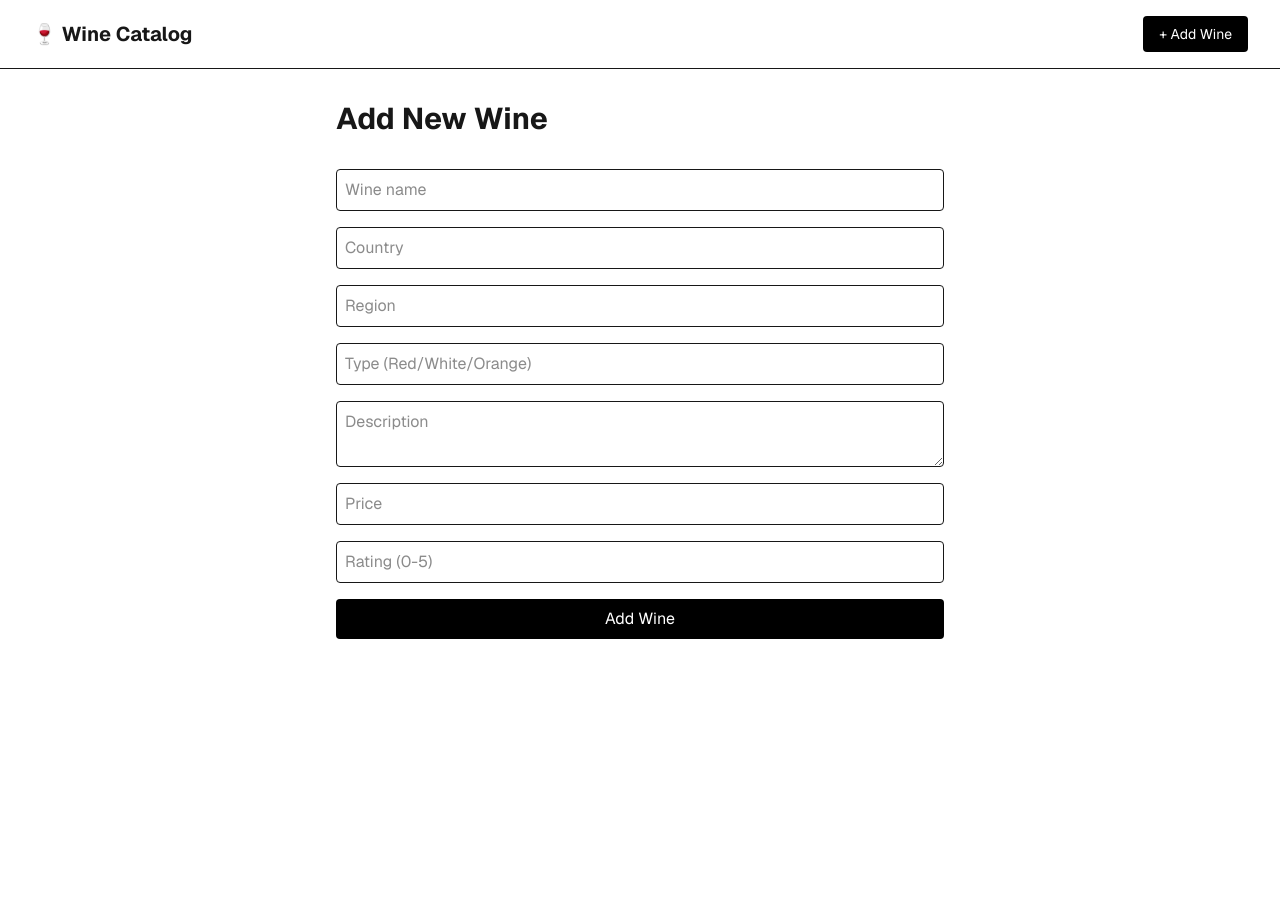
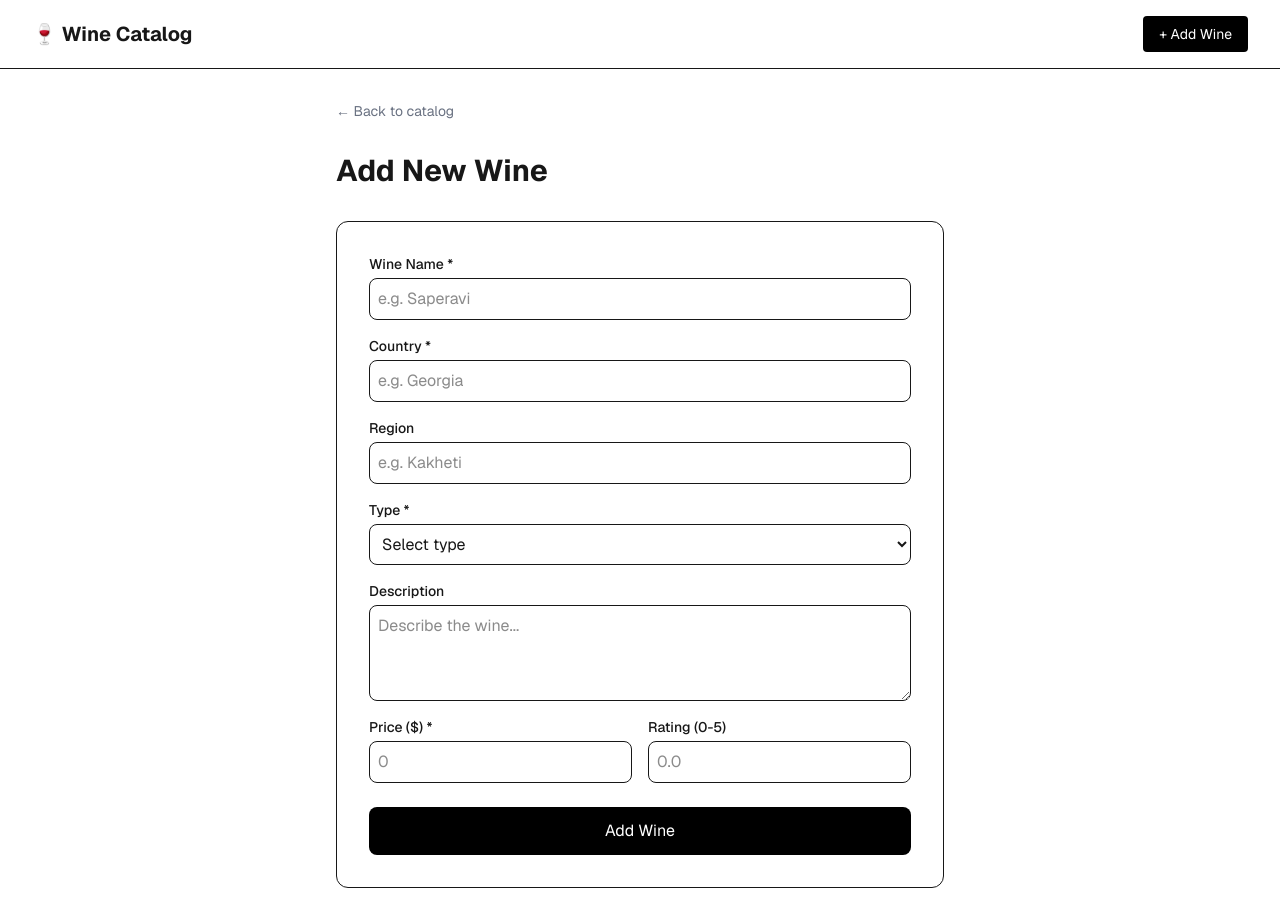
Before and after one commit to zurshanidze/wine-catalog, a Next.js app: page /admin in a window 1280 px wide. Before the commit the page ends 800 px from the top, so only its background shows below. Built offline with nearby package versions, Linux system fonts and the light colour scheme; no server answers.

Commit message:
Improve admin page design

```diff
--- a/app/admin/page.tsx
+++ b/app/admin/page.tsx
@@ -1,5 +1,6 @@
 import { prisma } from "@/lib/db";
 import { redirect } from "next/navigation";
+import Link from "next/link";
 
 async function addWine(formData: FormData) {
   "use server";
@@ -22,16 +23,49 @@ async function addWine(formData: FormData) {
 export default function AdminPage() {
   return (
     <main className="max-w-2xl mx-auto p-8">
+      <Link href="/" className="text-gray-500 hover:text-black mb-8 block text-sm">
+        ← Back to catalog
+      </Link>
       <h1 className="text-3xl font-bold mb-8">Add New Wine</h1>
-      <form action={addWine} className="flex flex-col gap-4">
-        <input name="name" placeholder="Wine name" className="border p-2 rounded" required />
-        <input name="country" placeholder="Country" className="border p-2 rounded" required />
-        <input name="region" placeholder="Region" className="border p-2 rounded" />
-        <input name="type" placeholder="Type (Red/White/Orange)" className="border p-2 rounded" required />
-        <textarea name="description" placeholder="Description" className="border p-2 rounded" />
-        <input name="price" type="number" placeholder="Price" className="border p-2 rounded" required />
-        <input name="rating" type="number" step="0.1" placeholder="Rating (0-5)" className="border p-2 rounded" />
-        <button type="submit" className="bg-black text-white p-2 rounded hover:bg-gray-800">
+      <form action={addWine} className="border rounded-xl p-8 flex flex-col gap-4">
+        <div className="flex flex-col gap-1">
+          <label className="text-sm font-medium">Wine Name *</label>
+          <input name="name" placeholder="e.g. Saperavi" className="border p-2 rounded-lg" required />
+        </div>
+        <div className="flex flex-col gap-1">
+          <label className="text-sm font-medium">Country *</label>
+          <input name="country" placeholder="e.g. Georgia" className="border p-2 rounded-lg" required />
+        </div>
+        <div className="flex flex-col gap-1">
+          <label className="text-sm font-medium">Region</label>
+          <input name="region" placeholder="e.g. Kakheti" className="border p-2 rounded-lg" />
+        </div>
+        <div className="flex flex-col gap-1">
+          <label className="text-sm font-medium">Type *</label>
+          <select name="type" className="border p-2 rounded-lg" required>
+            <option value="">Select type</option>
+            <option value="Red">Red</option>
+            <option value="White">White</option>
+            <option value="Orange">Orange</option>
+            <option value="Rosé">Rosé</option>
+            <option value="Sparkling">Sparkling</option>
+          </select>
+        </div>
+        <div className="flex flex-col gap-1">
+          <label className="text-sm font-medium">Description</label>
+          <textarea name="description" placeholder="Describe the wine..." className="border p-2 rounded-lg h-24" />
+        </div>
+        <div className="grid grid-cols-2 gap-4">
+          <div className="flex flex-col gap-1">
+            <label className="text-sm font-medium">Price ($) *</label>
+            <input name="price" type="number" placeholder="0" className="border p-2 rounded-lg" required />
+          </div>
+          <div className="flex flex-col gap-1">
+            <label className="text-sm font-medium">Rating (0-5)</label>
+            <input name="rating" type="number" step="0.1" min="0" max="5" placeholder="0.0" className="border p-2 rounded-lg" />
+          </div>
+        </div>
+        <button type="submit" className="bg-black text-white p-3 rounded-lg hover:bg-gray-800 mt-2">
           Add Wine
         </button>
       </form>
```
